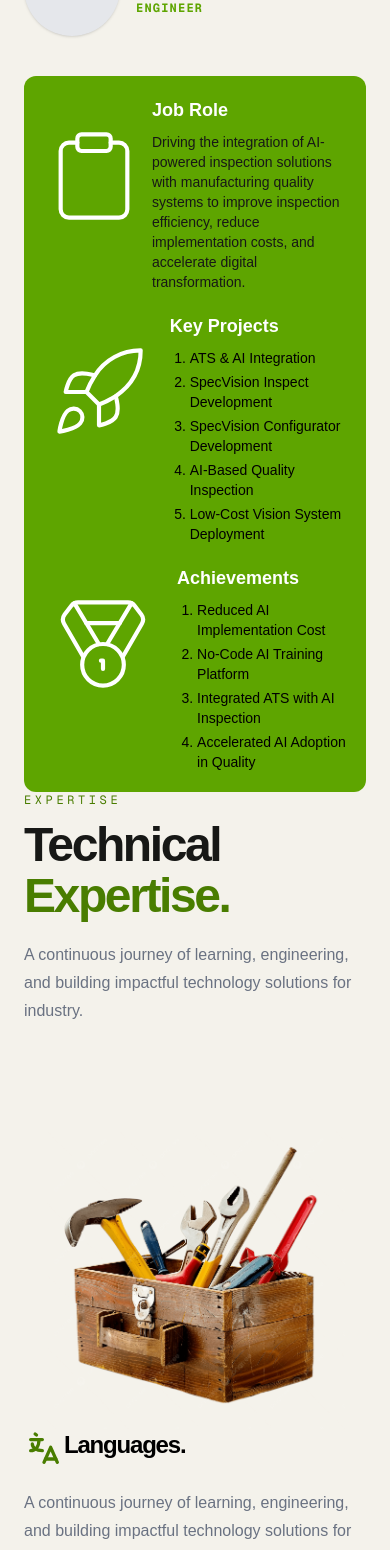
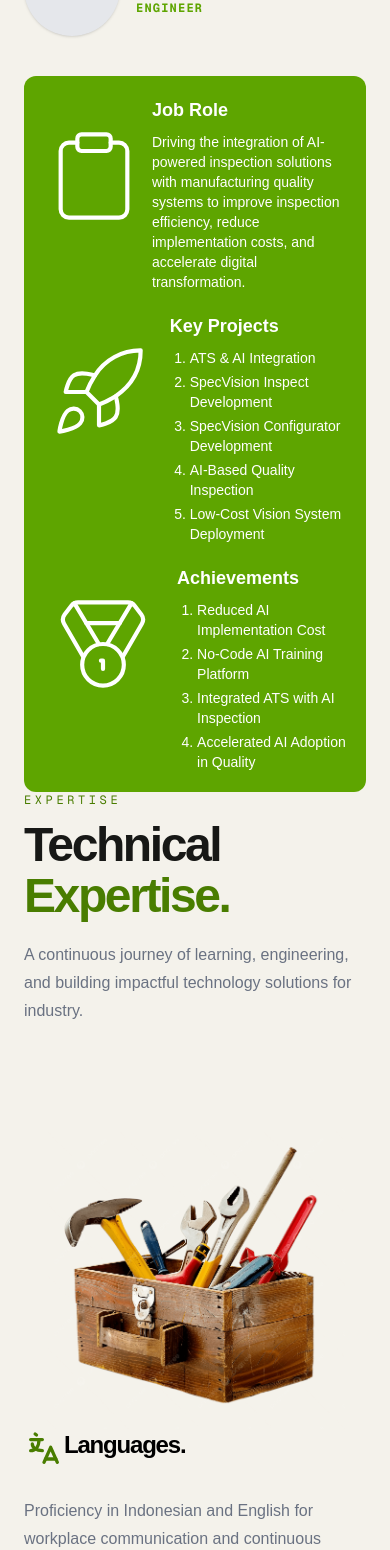
Before and after one commit to yudhiandres/my-first-app, a Next.js app: page / in a window 390 px wide. Shown: the part 3160-4710 px from the top of the page. Built offline with nearby package versions, Linux system fonts and the light colour scheme.

Commit message:
CV-Update 5

```diff
--- a/app/page.tsx
+++ b/app/page.tsx
@@ -14,6 +14,8 @@ import {
 import Image from "next/image";
 import ProfessionalGrowth from "@/components/ProfessionalGrowth";
 import MySkill from "@/components/MySkill";
+import ProfileCard from "@/components/ProfileCard";
+
 export default function Home() {
   return (
     <main className="min-h-screen bg-[#f4f2eb] text-[#171816]">
@@ -157,6 +159,7 @@ export default function Home() {
 
       <ProfessionalGrowth />
       <MySkill />
+      <ProfileCard />
 
       {/* HERO */}
       <section
--- a/components/MySkill.tsx
+++ b/components/MySkill.tsx
@@ -128,9 +128,8 @@ export default function MySkill() {
                 </h2>
               </div>
 
-              <p className="mt-5 leading-7 text-gray-500">
-                A continuous journey of learning, engineering, and
-                building impactful technology solutions for industry.
+              <p className="mt-5 leading-7 text-gray-500 py-2">
+                Proficiency in Indonesian and English for workplace communication and continuous learning.
               </p>
 
               <div ref={ref}>
@@ -173,9 +172,9 @@ export default function MySkill() {
                 </h2>
               </div>
 
-              <p className="mt-5 leading-7 text-gray-500">
-                A continuous journey of learning, engineering, and
-                building impactful technology solutions for industry.
+              <p className="mt-5 leading-7 text-gray-500 py-2">
+                Technical competencies in manufacturing processes, quality management, and
+                digital solution development to drive operational excellence.
               </p>
 
               <div className="grid grid-cols-2 gap-4">
@@ -246,7 +245,7 @@ export default function MySkill() {
                 </h2>
               </div>
 
-              <p className="mt-5 leading-7 text-gray-500">
+              <p className="mt-5 leading-7 text-gray-500 py-2">
                 A continuous journey of learning, engineering, and
                 building impactful technology solutions for industry.
               </p>
--- a/components/ProfessionalGrowth.tsx
+++ b/components/ProfessionalGrowth.tsx
@@ -43,9 +43,8 @@ const growthStages = [
 
     keyproject: [
       "Tightening Torque Verification",
-      "Force Measurement Inspection",
+      "Force Measurement Inpection",
       "Liquid Level Quality Check",
-      "Dimensional Sampling Inspection",
       "Inspection Data Recording",
       "Quality Defect Identification"
     ],
@@ -243,7 +242,7 @@ export default function ProfessionalGrowth() {
                   <div className="relative z-10 mb-7 flex items-center gap-4 md:block">
                     <div
                       className={`flex h-24 w-24 shrink-0 items-center justify-center rounded-full text-xl font-bold shadow-sm hover:bg-lime-300 hover:text-black hover:text-3xl hover:shadow-lg ${
-                       index === 6
+                      index === 6
                           ? "bg-gray-200 text-gray-500"
                           : "bg-lime-700 text-white"
                       }`}
@@ -290,7 +289,7 @@ export default function ProfessionalGrowth() {
                         Job Role
                       </h3>
 
-                      <p className="text-sm text-muted-foreground">
+                      <p className="text-sm text-white text-muted-foreground">
                         {selectedStage.description}
                       </p>
                     </div>
@@ -308,7 +307,7 @@ export default function ProfessionalGrowth() {
                       </h3>
 
                       <div className="text-sm text-muted-foreground">
-                        <ol className="list-decimal pl-5 text-black space-y-1">
+                        <ol className="list-decimal pl-5 text-white space-y-1">
                           {selectedStage.keyproject.map((project, idx) => (
                             <li key={idx}>{project}</li>
                           ))}
@@ -329,7 +328,7 @@ export default function ProfessionalGrowth() {
                       </h3>
 
                       <div className="text-sm text-muted-foreground">
-                        <ol className="list-decimal pl-5 text-black space-y-1">
+                        <ol className="list-decimal pl-5 text-white space-y-1">
                           {selectedStage.achievement.map((item, idx) => (
                             <li key={idx}>{item}</li>
                           ))}
--- a/components/ProfessionalGrowthOld.tsx
+++ /dev/null
@@ -1,146 +0,0 @@
-
-const growthStages = [
-  {
-    number: "2005",
-    period: "Graduated From High School",
-    title: "Industrial Experience",
-    description:
-      "Building a strong understanding of industrial processes, quality standards, and manufacturing needs.",
-    status: "Experience",
-  },
-  {
-    number: "2007",
-    period: "Sampling Inspector",
-    title: "Industrial Software",
-    description:
-      "Developing and integrating software solutions for ATS workflows and production inspection systems.",
-    status: "Experience",
-  },
-  {
-    number: "2009",
-    period: "Sampling Inspection Administration",
-    title: "AI Vision Integration",
-    description:
-      "Working with computer vision, visual inspection, and AI performance monitoring for industrial applications.",
-    status: "Focus",
-  },
-  {
-    number: "2012",
-    period: "Sampling Inspection Team Leader",
-    title: "Continuous Growth",
-    description:
-      "Advancing technical expertise, pursuing further education, and preparing for broader career opportunities.",
-    status: "Future Goal",
-  },
-  {
-    number: "2016",
-    period: "Quality Project Staff",
-    title: "Continuous Growth",
-    description:
-      "Advancing technical expertise, pursuing further education, and preparing for broader career opportunities.",
-    status: "Future Goal",
-  },
-  {
-    number: "2022 - Now",
-    period: "Quality System Engineer",
-    title: "Continuous Growth",
-    description:
-      "Advancing technical expertise, pursuing further education, and preparing for broader career opportunities.",
-    status: "Future Goal",
-  },
-];
-
-export default function ProfessionalGrowth() {
-  return (
-    <section
-      id="growth"
-      className="grid min-h-[650px] items-center gap-10 px-6 py-10 md:grid-cols-1 md:px-12"
-    >
-      <div className="mx-auto max-w-7xl">
-        {/* Section Heading */}
-        <div className="mb-16 max-w-2xl">
-          <p className="mb-3 font-mono text-xs tracking-[0.3em] text-lime-700">
-            CAREER DEVELOPMENT
-          </p>
-
-          <h2 className="text-5xl font-black leading-[1.05] tracking-tighter md:text-7xl">
-            Educations &{" "}
-            <span className="text-lime-700">Carrer Journey.</span>
-          </h2>
-
-          <p className="mt-5 leading-7 text-gray-500">
-            A continuous journey of learning, engineering, and
-            building impactful technology solutions for industry.
-          </p>
-        </div>
-
-        {/* Horizontal Timeline */}
-        <div className="relative">
-          {/* Connecting Line */}
-          <div className="absolute left-0 right-0 top-12 hidden h-1 -translate-y-7 -rotate-[12deg] bg-lime-200 md:block" />
-
-          <div className="grid grid-cols-1 gap-10 md:grid-cols-5 md:gap-6">
-            {growthStages.map((stage, index) => (
-              <article
-                key={stage.number}
-                className={`relative ${
-                  index === 0
-                    ? "md:translate-y-60"
-                    : index === 1
-                      ? "md:translate-y-48"
-                      : index === 2
-                        ? "md:translate-y-36"
-                        : index === 3
-                          ? "md:-translate-y-24"
-                          : index === 4
-                            ? "md:-translate-y-12"
-                            : index === 5
-                              ? "md:-translate-y-0"
-                              : ""
-                }`}
-              >
-                {/* Timeline Marker */}
-                <div className="relative z-10 mb-7 flex items-center gap-4 md:block">
-                  <div
-                    className={`flex h-24 w-24 shrink-0 items-center justify-center rounded-full border-4 border-white text-sm font-bold shadow-sm ${
-                      index === 3
-                        ? "bg-gray-200 text-gray-500"
-                        : "bg-lime-700 text-white"
-                    }`}
-                  >
-                    {stage.number}
-                  </div>
-
-                  <span className="font-mono text-xs uppercase tracking-widest text-gray-400 md:mt-5 md:block">
-                    {stage.period}
-                  </span>
-                </div>
-
-                {/* Content Card */}
-                <div className="h-full rounded-2xl border border-gray-100 bg-gray-50 p-5 transition duration-300 hover:-translate-y-1 hover:border-lime-300 hover:bg-white hover:shadow-lg">
-                  <span
-                    className={`mb-4 inline-flex rounded-full px-3 py-1 text-[10px] font-semibold uppercase tracking-wider ${
-                      index === 3
-                        ? "bg-gray-200 text-gray-600"
-                        : "bg-lime-100 text-lime-800"
-                    }`}
-                  >
-                    {stage.status}
-                  </span>
-
-                  <h3 className="mb-3 text-lg font-bold text-gray-900">
-                    {stage.title}
-                  </h3>
-
-                  <p className="text-sm leading-6 text-gray-500">
-                    {stage.description}
-                  </p>
-                </div>
-              </article>
-            ))}
-          </div>
-        </div>
-      </div>
-    </section>
-  );
-}
--- /dev/null
+++ b/components/ProfileCard.tsx
@@ -0,0 +1,18 @@
+
+import { styles } from "@/config/styles";
+
+export default function ProfileCard() {
+  return (
+    <div className={styles.card}>
+      <h2 className={styles.title}>
+        Quality Digital Solutions Engineer
+      </h2>
+
+      <p className={styles.description}>
+        Developing digital solutions, automation,
+        and data analytics to support quality
+        improvement in manufacturing processes.
+      </p>
+    </div>
+  );
+}
--- /dev/null
+++ b/config/styles.ts
@@ -0,0 +1,27 @@
+export const styles = {
+  card: `
+    bg-lime-600
+    rounded-2xl
+    shadow-md
+    hover:shadow-xl
+    transition-all
+    duration-300
+    p-6
+    border
+    border-slate-200
+  `,
+
+  title: `
+    text-xl
+    font-bold
+    text-slate-800
+    text-white
+    mb-2
+  `,
+
+  description: `
+    text-slate-600
+    text-sm
+    text-white
+  `,
+};
```
